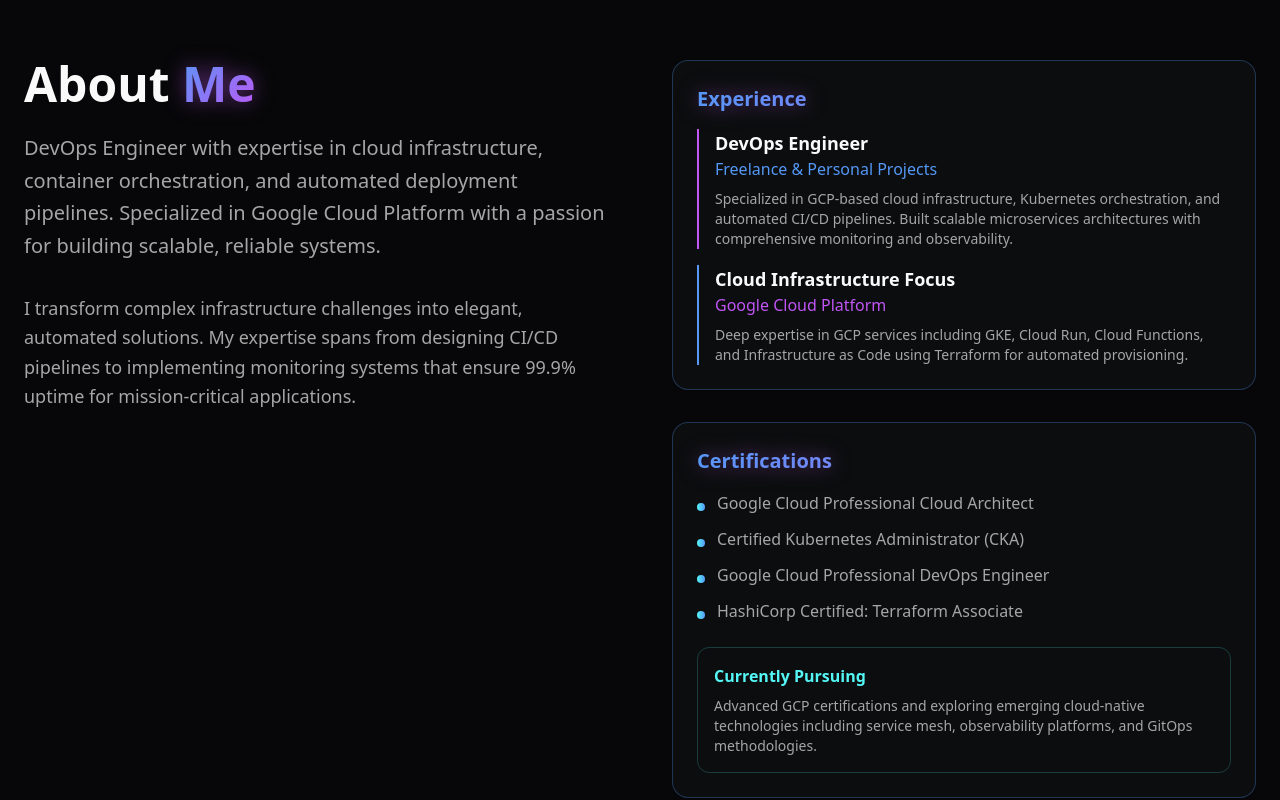
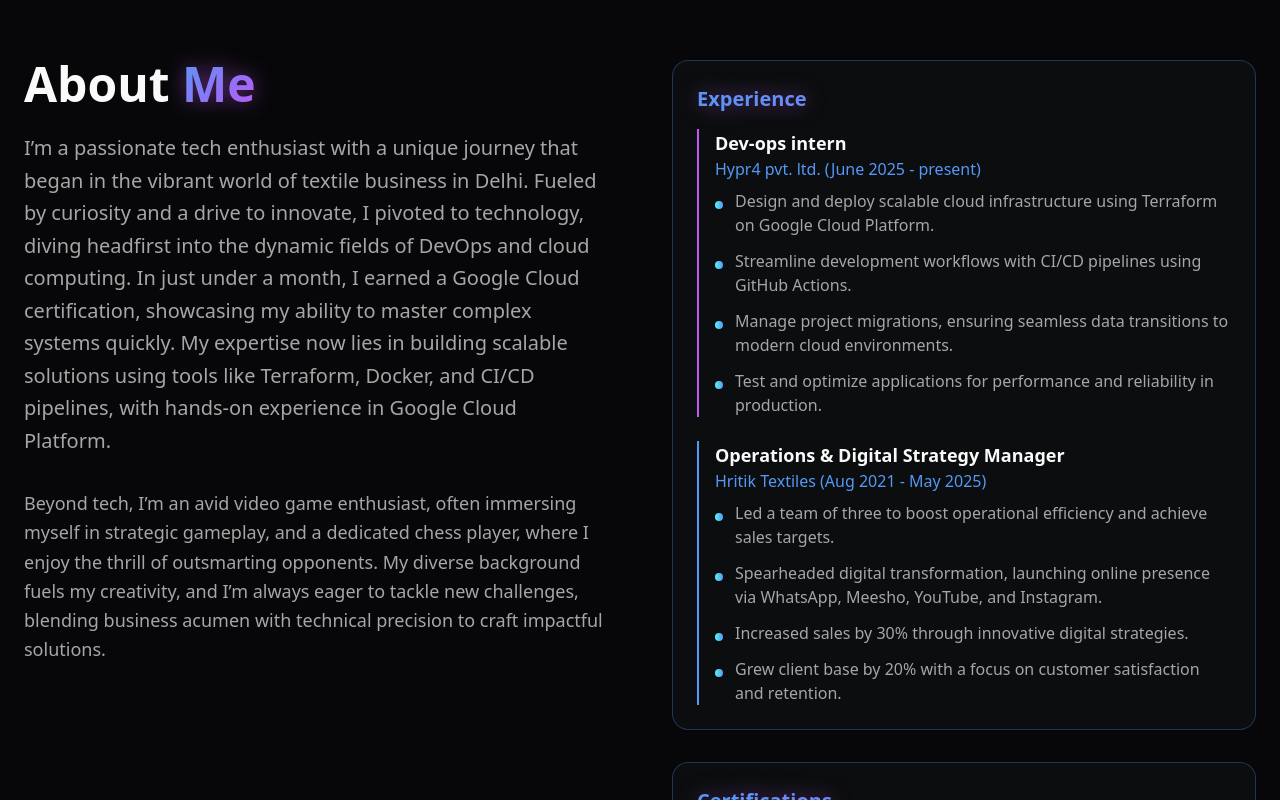
Before and after one commit to addy-47/adhbhut, a React (Vite) app: page / in a window 1280 px wide. Shown: the part 820-1620 px from the top of the page. Built offline with nearby package versions, Linux system fonts and the light colour scheme.

Commit message:
fixed content in about

```diff
--- a/src/components/About.tsx
+++ b/src/components/About.tsx
@@ -65,10 +65,7 @@ const skills = [
 ];
 
 const certifications = [
-  "Google Cloud Professional Cloud Architect",
-  "Certified Kubernetes Administrator (CKA)",
-  "Google Cloud Professional DevOps Engineer",
-  "HashiCorp Certified: Terraform Associate"
+  "Google Cloud Assistant Cloud Engineer",
 ];
 
 export default function About() {
@@ -90,14 +87,18 @@ export default function About() {
                 About <span className="glow-text">Me</span>
               </h2>
               <p className="text-xl text-muted-foreground leading-relaxed mb-8">
-                DevOps Engineer with expertise in cloud infrastructure, container orchestration,
-                and automated deployment pipelines. Specialized in Google Cloud Platform with a passion
-                for building scalable, reliable systems.
+                I’m a passionate tech enthusiast with a unique journey that began in the vibrant
+                world of textile business in Delhi. Fueled by curiosity and a drive to innovate,
+                I pivoted to technology, diving headfirst into the dynamic fields of DevOps and cloud computing.
+                In just under a month, I earned a Google Cloud certification, showcasing my ability to master
+                complex systems quickly. My expertise now lies in building scalable solutions using
+                tools like Terraform, Docker, and CI/CD pipelines, with hands-on experience in Google Cloud Platform.
               </p>
               <p className="text-lg text-muted-foreground leading-relaxed">
-                I transform complex infrastructure challenges into elegant, automated solutions.
-                My expertise spans from designing CI/CD pipelines to implementing monitoring systems
-                that ensure 99.9% uptime for mission-critical applications.
+                Beyond tech, I’m an avid video game enthusiast, often immersing myself in strategic gameplay,
+                and a dedicated chess player, where I enjoy the thrill of outsmarting opponents.
+                My diverse background fuels my creativity, and I’m always eager to tackle new challenges,
+                blending business acumen with technical precision to craft impactful solutions.
               </p>
             </div>
           </motion.div>
@@ -112,23 +113,50 @@ export default function About() {
           >
             <Card className="p-6 bg-card/80 backdrop-blur-sm glow-border">
               <h3 className="text-xl font-bold mb-4 glow-text">Experience</h3>
-              <div className="space-y-4">
+              <div className="space-y-6">
                 <div className="border-l-2 border-neon-purple pl-4">
-                  <h4 className="font-semibold text-lg">DevOps Engineer</h4>
-                  <p className="text-neon-blue">Freelance & Personal Projects</p>
-                  <p className="text-sm text-muted-foreground mt-2">
-                    Specialized in GCP-based cloud infrastructure, Kubernetes orchestration,
-                    and automated CI/CD pipelines. Built scalable microservices architectures
-                    with comprehensive monitoring and observability.
-                  </p>
+                  <h4 className="font-semibold text-lg">Dev-ops intern</h4>
+                  <p className="text-neon-blue">Hypr4 pvt. ltd. (June 2025 - present)</p>
+                  <div className="space-y-3 mt-2">
+                    <div className="flex items-start space-x-3">
+                      <div className="w-2 h-2 bg-gradient-accent rounded-full mt-3 flex-shrink-0" />
+                      <span className="text-muted-foreground">Design and deploy scalable cloud infrastructure using Terraform on Google Cloud Platform.</span>
+                    </div>
+                    <div className="flex items-start space-x-3">
+                      <div className="w-2 h-2 bg-gradient-accent rounded-full mt-3 flex-shrink-0" />
+                      <span className="text-muted-foreground">Streamline development workflows with CI/CD pipelines using GitHub Actions.</span>
+                    </div>
+                    <div className="flex items-start space-x-3">
+                      <div className="w-2 h-2 bg-gradient-accent rounded-full mt-3 flex-shrink-0" />
+                      <span className="text-muted-foreground">Manage project migrations, ensuring seamless data transitions to modern cloud environments.</span>
+                    </div>
+                    <div className="flex items-start space-x-3">
+                      <div className="w-2 h-2 bg-gradient-accent rounded-full mt-3 flex-shrink-0" />
+                      <span className="text-muted-foreground">Test and optimize applications for performance and reliability in production.</span>
+                    </div>
+                  </div>
                 </div>
                 <div className="border-l-2 border-neon-blue pl-4">
-                  <h4 className="font-semibold text-lg">Cloud Infrastructure Focus</h4>
-                  <p className="text-neon-purple">Google Cloud Platform</p>
-                  <p className="text-sm text-muted-foreground mt-2">
-                    Deep expertise in GCP services including GKE, Cloud Run, Cloud Functions,
-                    and Infrastructure as Code using Terraform for automated provisioning.
-                  </p>
+                  <h4 className="font-semibold text-lg">Operations & Digital Strategy Manager</h4>
+                  <p className="text-neon-blue">Hritik Textiles (Aug 2021 - May 2025)</p>
+                  <div className="space-y-3 mt-2">
+                    <div className="flex items-start space-x-3">
+                      <div className="w-2 h-2 bg-gradient-accent rounded-full mt-3 flex-shrink-0" />
+                      <span className="text-muted-foreground">Led a team of three to boost operational efficiency and achieve sales targets.</span>
+                    </div>
+                    <div className="flex items-start space-x-3">
+                      <div className="w-2 h-2 bg-gradient-accent rounded-full mt-3 flex-shrink-0" />
+                      <span className="text-muted-foreground">Spearheaded digital transformation, launching online presence via WhatsApp, Meesho, YouTube, and Instagram.</span>
+                    </div>
+                    <div className="flex items-start space-x-3">
+                      <div className="w-2 h-2 bg-gradient-accent rounded-full mt-3 flex-shrink-0" />
+                      <span className="text-muted-foreground">Increased sales by 30% through innovative digital strategies.</span>
+                    </div>
+                    <div className="flex items-start space-x-3">
+                      <div className="w-2 h-2 bg-gradient-accent rounded-full mt-3 flex-shrink-0" />
+                      <span className="text-muted-foreground">Grew client base by 20% with a focus on customer satisfaction and retention.</span>
+                    </div>
+                  </div>
                 </div>
               </div>
             </Card>
@@ -142,14 +170,6 @@ export default function About() {
                     <span className="text-muted-foreground">{cert}</span>
                   </div>
                 ))}
-              </div>
-
-              <div className="mt-6 p-4 bg-gradient-glow/20 rounded-xl border border-neon-cyan/20">
-                <h4 className="font-semibold text-neon-cyan mb-2">Currently Pursuing</h4>
-                <p className="text-sm text-muted-foreground">
-                  Advanced GCP certifications and exploring emerging cloud-native technologies
-                  including service mesh, observability platforms, and GitOps methodologies.
-                </p>
               </div>
             </Card>
           </motion.div>
--- a/src/components/Contact.tsx
+++ b/src/components/Contact.tsx
@@ -186,7 +186,7 @@ export default function Contact() {
                 </Button>
               </form>
             </Card>
-          </motion.div>
+          </motion.div>*/
         </div>
 
         {/* Call to Action */}
@@ -213,5 +213,5 @@ export default function Contact() {
         </motion.div>
       </div>
     </section>
-  );
+    );
 }
```
